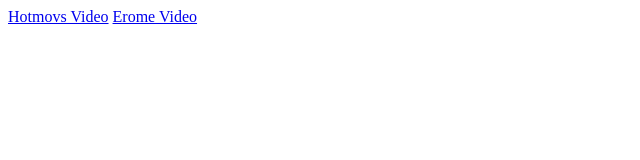
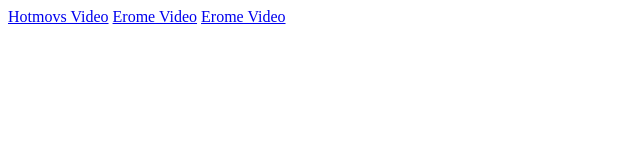
Before and after one commit to proweb99/pop, a plain HTML site: page index.html in a window 1280 px wide. Shown: the whole page, without its empty margins (0-640 px from the left). Drawn offline with Linux system fonts and the light colour scheme.

Commit message:
Update index.html

```diff
--- a/index.html
+++ b/index.html
@@ -9,6 +9,7 @@
 <body>
     <a href="https://hotmovs.tube/videos/10659283/pppd-974-the-reason-he-married-was-to-get-to/?promo=10283">Hotmovs Video</a>
 <a href="https://www.erome.com/a/P9x2UIjk">Erome Video</a>
+    <a href="https://www.analdin.com/videos/391167/submissive-redhead-teen-rough-interracial-sex/">Erome Video</a>
 
 </body>
 </html>
```
